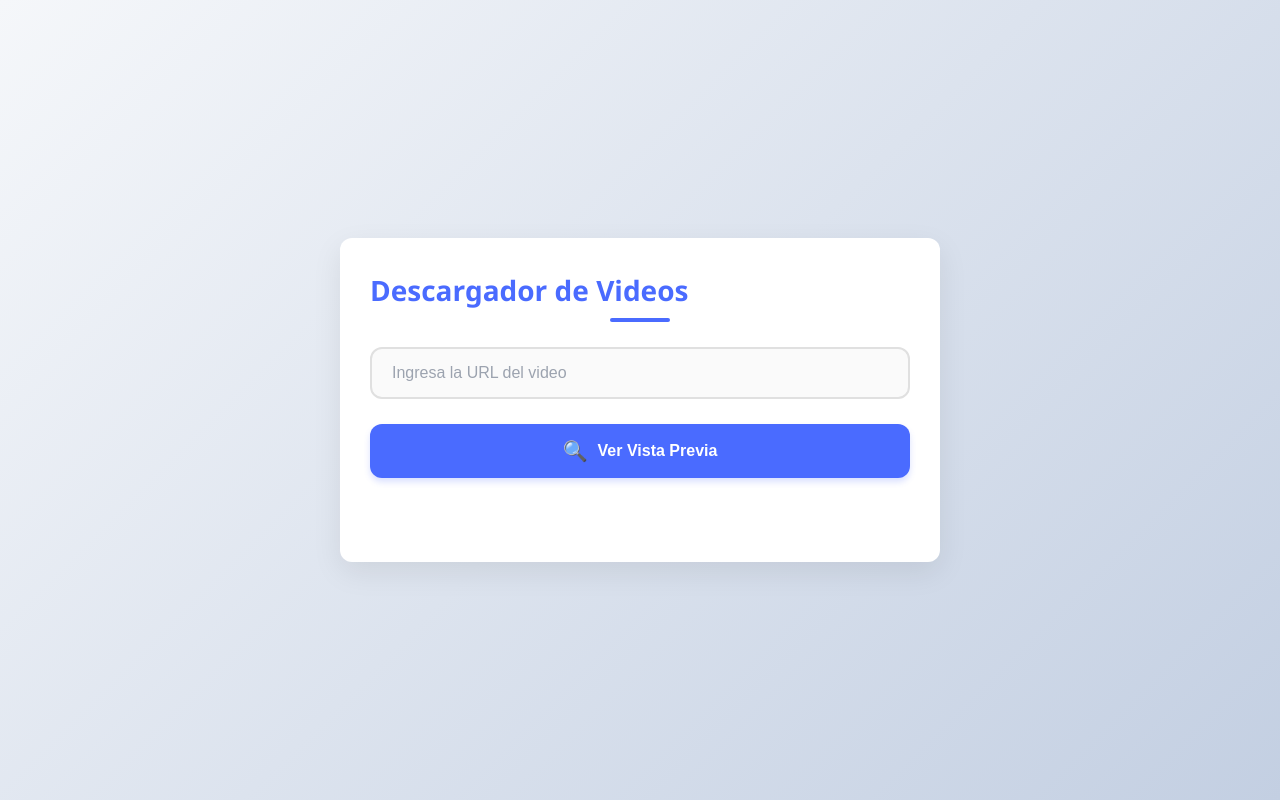
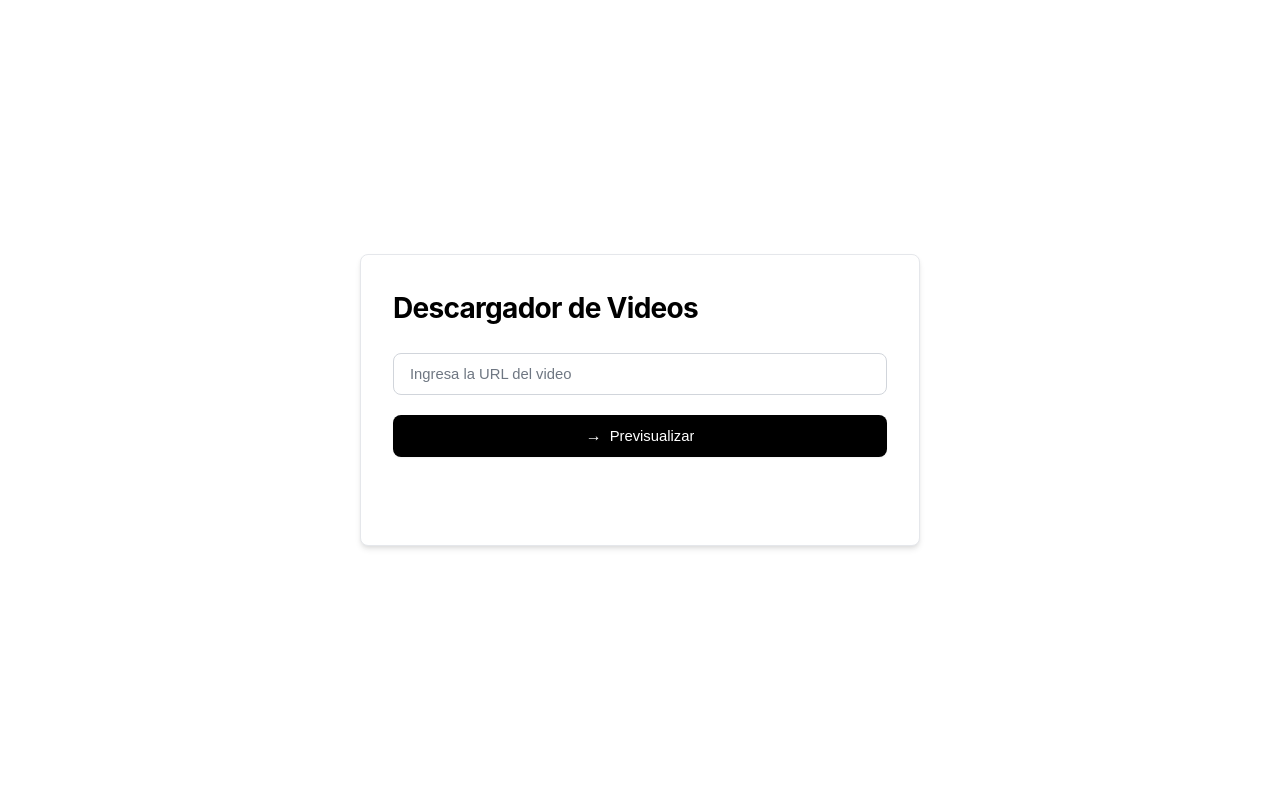
Before and after one commit to Tobias-Stani/python-mysql-docker, a Flask app: template app/youTube/templates/index.html in a window 1280 px wide. Run offline with Flask 3, Linux system fonts and the light colour scheme; the template is opened without the code that fills it, so the values that code supplies are empty.

Commit message:
Mejorado el template

```diff
--- a/app/youTube/templates/index.html
+++ b/app/youTube/templates/index.html
@@ -7,16 +7,23 @@
     <style>
         /* Colores y variables */
         :root {
-            --primary-color: #4a6bff;
-            --primary-dark: #3a59d9;
-            --secondary-color: #ff6b6b;
-            --success-color: #28c76f;
-            --bg-color: #f8f9fa;
-            --card-bg: #ffffff;
-            --text-color: #343a40;
-            --border-radius: 12px;
-            --shadow: 0 10px 30px rgba(0, 0, 0, 0.08);
-            --transition: all 0.3s ease;
+            --primary-color: #000000;
+            --primary-light: #333333;
+            --accent-color: #0070f3;
+            --success-color: #10b981;
+            --warning-color: #f59e0b;
+            --bg-color: #ffffff;
+            --gray-50: #f9fafb;
+            --gray-100: #f3f4f6;
+            --gray-200: #e5e7eb;
+            --gray-300: #d1d5db;
+            --gray-600: #4b5563;
+            --gray-800: #1f2937;
+            --border-radius: 8px;
+            --shadow-sm: 0 1px 2px rgba(0, 0, 0, 0.05);
+            --shadow: 0 4px 6px -1px rgba(0, 0, 0, 0.1), 0 2px 4px -1px rgba(0, 0, 0, 0.06);
+            --transition: all 0.2s cubic-bezier(0.4, 0, 0.2, 1);
+            --font: 'Inter', -apple-system, BlinkMacSystemFont, 'Segoe UI', Roboto, sans-serif;
         }
 
         /* Estilos generales */
@@ -27,82 +34,71 @@
         }
 
         body {
-            font-family: 'Segoe UI', Tahoma, Geneva, Verdana, sans-serif;
+            font-family: var(--font);
             background-color: var(--bg-color);
-            color: var(--text-color);
-            line-height: 1.6;
+            color: var(--primary-color);
+            line-height: 1.5;
             min-height: 100vh;
             display: flex;
             align-items: center;
             justify-content: center;
             padding: 20px;
-            background-image: linear-gradient(135deg, #f5f7fa 0%, #c3cfe2 100%);
         }
 
         /* Contenedor principal */
         .container {
-            background: var(--card-bg);
-            padding: 30px;
+            background: var(--bg-color);
+            padding: 2rem;
             border-radius: var(--border-radius);
             box-shadow: var(--shadow);
-            max-width: 600px;
+            max-width: 560px;
             width: 100%;
             margin: auto;
-            transition: var(--transition);
+            border: 1px solid var(--gray-200);
         }
 
         /* Encabezado */
         h1 {
-            font-size: 28px;
-            margin-bottom: 25px;
+            font-size: 1.75rem;
+            font-weight: 700;
+            margin-bottom: 1.5rem;
             color: var(--primary-color);
-            font-weight: 700;
-            position: relative;
-            padding-bottom: 10px;
-        }
-
-        h1:after {
-            content: '';
-            position: absolute;
-            bottom: 0;
-            left: 50%;
-            transform: translateX(-50%);
-            width: 60px;
-            height: 4px;
-            background: var(--primary-color);
-            border-radius: 2px;
+            letter-spacing: -0.025em;
         }
 
         h2 {
-            font-size: 22px;
-            margin: 20px 0;
-            color: var(--text-color);
+            font-size: 1.25rem;
+            margin-bottom: 1rem;
+            color: var(--primary-color);
+            font-weight: 600;
+            letter-spacing: -0.025em;
         }
 
         /* Formulario y entrada */
         .input-group {
             position: relative;
-            margin: 25px 0;
+            margin-bottom: 1.25rem;
         }
 
         input {
             width: 100%;
-            padding: 15px 20px;
-            border: 2px solid #e0e0e0;
+            padding: 0.75rem 1rem;
+            border: 1px solid var(--gray-300);
             border-radius: var(--border-radius);
-            font-size: 16px;
+            font-size: 0.925rem;
             transition: var(--transition);
-            background-color: rgba(250, 250, 250, 0.9);
+            background-color: var(--bg-color);
         }
 
         input:focus {
-            border-color: var(--primary-color);
+            border-color: var(--accent-color);
             outline: none;
-            box-shadow: 0 0 0 3px rgba(74, 107, 255, 0.2);
+            box-shadow: 0 0 0 2px rgba(0, 112, 243, 0.1);
         }
 
         input::placeholder {
-            color: #9ca3af;
+            color: var(--gray-600);
+            opacity: 0.8;
         }
 
         /* Botones */
@@ -110,70 +106,64 @@
             background-color: var(--primary-color);
             color: white;
             border: none;
-            padding: 15px 25px;
+            padding: 0.75rem 1rem;
             border-radius: var(--border-radius);
-            font-size: 16px;
-            font-weight: 600;
+            font-size: 0.925rem;
+            font-weight: 500;
             cursor: pointer;
             transition: var(--transition);
             width: 100%;
-            margin: 10px 0;
+            margin-bottom: 1rem;
             display: flex;
             align-items: center;
             justify-content: center;
-            box-shadow: 0 4px 6px rgba(74, 107, 255, 0.2);
+            box-shadow: var(--shadow-sm);
         }
 
         button:hover {
-            background-color: var(--primary-dark);
-            transform: translateY(-2px);
-            box-shadow: 0 6px 12px rgba(74, 107, 255, 0.3);
+            background-color: var(--primary-light);
+            transform: translateY(-1px);
         }
 
         button:active {
             transform: translateY(0);
-            box-shadow: 0 2px 4px rgba(74, 107, 255, 0.2);
         }
 
         /* Botones específicos */
         .btn-video {
             background-color: var(--success-color);
-            box-shadow: 0 4px 6px rgba(40, 199, 111, 0.2);
         }
 
         .btn-video:hover {
-            background-color: #20a15f;
-            box-shadow: 0 6px 12px rgba(40, 199, 111, 0.3);
+            background-color: #0da271;
         }
 
         .btn-audio {
-            background-color: var(--secondary-color);
-            box-shadow: 0 4px 6px rgba(255, 107, 107, 0.2);
+            background-color: var(--warning-color);
         }
 
         .btn-audio:hover {
-            background-color: #ff5252;
-            box-shadow: 0 6px 12px rgba(255, 107, 107, 0.3);
+            background-color: #e29209;
         }
 
         /* Iconos y estado */
         .button-icon {
-            margin-right: 10px;
-            font-size: 20px;
+            margin-right: 0.5rem;
+            font-size: 1rem;
         }
 
         #status {
-            margin: 15px 0;
-            padding: 10px;
-            font-size: 16px;
-            color: #4b5563;
-            min-height: 24px;
+            margin: 1rem 0;
+            padding: 0.5rem;
+            font-size: 0.925rem;
+            color: var(--gray-600);
+            min-height: 1.5rem;
             text-align: center;
-            font-weight: 500;
+            font-weight: 400;
         }
 
         .status-loading {
-            color: var(--primary-color) !important;
+            color: var(--accent-color) !important;
         }
 
         .status-ready {
@@ -269,8 +257,51 @@
             }
 
             iframe {
-                height: 240px;
+                height: 220px;
             }
+        }
+
+        /* Estados de procesamiento */
+        .hover-indicator {
+            position: relative;
+            overflow: hidden;
+        }
+
+        .hover-indicator::after {
+            content: '';
+            position: absolute;
+            bottom: 0;
+            left: 0;
+            width: 0;
+            height: 2px;
+            background-color: currentColor;
+            transition: width 0.3s ease;
+        }
+
+        button:hover .hover-indicator::after {
+            width: 100%;
+        }
+
+        /* Efecto de brillo al cargar */
+        @keyframes shimmer {
+            0% {
+                background-position: -468px 0;
+            }
+            100% {
+                background-position: 468px 0;
+            }
+        }
+
+        .shimmer {
+            background: linear-gradient(
+                to right,
+                rgba(255, 255, 255, 0) 0%,
+                rgba(255, 255, 255, 0.5) 50%,
+                rgba(255, 255, 255, 0) 100%
+            );
+            background-size: 468px 44px;
+            background-repeat: no-repeat;
+            animation: shimmer 1.5s infinite linear;
         }
     </style>
 </head>
@@ -281,24 +312,24 @@
             <input type="text" id="videoUrl" placeholder="Ingresa la URL del video">
         </div>
         <button onclick="getPreview()">
-            <span class="button-icon">🔍</span>Ver Vista Previa
+            <span class="button-icon">→</span><span class="hover-indicator">Previsualizar</span>
         </button>
 
         <div id="preview" class="hidden fade-in">
             <h2>Vista Previa</h2>
-            <iframe id="videoFrame" frameborder="0" allowfullscreen></iframe>
+            <iframe id="videoFrame" allowfullscreen></iframe>
             <div class="action-buttons">
                 <button onclick="getDownloadLink('video')" class="btn-video">
-                    <span class="button-icon">🎬</span>Descargar Video
+                    <span class="button-icon">▼</span>Descargar Video
                 </button>
                 <button onclick="getDownloadLink('audio')" class="btn-audio">
-                    <span class="button-icon">🎵</span>Descargar Audio
+                    <span class="button-icon">♪</span>Descargar Audio
                 </button>
             </div>
         </div>
 
         <p id="status"></p>
-        <a id="downloadLink" class="hidden fade-in" target="_blank">📥 Descargar Archivo</a>
+        <a id="downloadLink" class="hidden fade-in" target="_blank">Descargar Archivo</a>
     </div>
 
     <script>
@@ -314,21 +345,21 @@
             status.textContent = "";
             status.className = "";
 
-            let videoId, embedUrl;
+            // Detectar plataforma
             if (url.includes("youtube.com") || url.includes("youtu.be")) {
-                videoId = url.split("v=")[1]?.split("&")[0] || url.split("/").pop();
-                embedUrl = `https://www.youtube.com/embed/${videoId}`;
+                let videoId = url.split("v=")[1]?.split("&")[0] || url.split("/").pop();
+                videoFrame.src = `https://www.youtube.com/embed/${videoId}`;
+                previewDiv.classList.remove("hidden");
+            } else if (url.includes("instagram.com")) {
+                videoFrame.src = `https://www.instagram.com/p/${url.split("/p/")[1]?.split("/")[0]}/embed`;
+                previewDiv.classList.remove("hidden");
             } else if (url.includes("twitter.com") || url.includes("x.com")) {
-                embedUrl = `https://publish.twitter.com/oembed?url=${url}`;
-            } else if (url.includes("instagram.com")) {
-                embedUrl = `https://www.instagram.com/p/${url.split("/p/")[1]?.split("/")[0]}/embed/`;
+                alert("Previsualización no disponible para Twitter/X. Puedes proceder con la descarga.");
+                previewDiv.classList.add("hidden");
             } else {
-                alert("Solo se admiten enlaces de YouTube, X (Twitter) e Instagram.");
-                return;
+                alert("Plataforma no soportada. Ingresa un enlace de YouTube, Instagram o X/Twitter.");
+                previewDiv.classList.add("hidden");
             }
-
-            videoFrame.src = embedUrl;
-            previewDiv.classList.remove("hidden");
         }
 
         function getDownloadLink(option) {
@@ -341,47 +372,36 @@
                 return;
             }
 
-            let platform;
-            if (url.includes("youtube.com") || url.includes("youtu.be")) {
-                platform = "youtube";
-            } else if (url.includes("twitter.com") || url.includes("x.com")) {
-                platform = "twitter";
-            } else if (url.includes("instagram.com")) {
-                platform = "instagram";
-            } else {
-                alert("Formato no soportado.");
-                return;
-            }
-
-            status.textContent = "Obteniendo enlace de descarga...";
+            status.textContent = "Procesando...";
             status.className = "status-loading pulse";
             downloadLink.classList.add("hidden");
 
             fetch("/get_download_link", {
                 method: "POST",
                 headers: { "Content-Type": "application/json" },
-                body: JSON.stringify({ url: url, platform: platform, option: option })
+                body: JSON.stringify({ url: url, option: option })
             })
             .then(response => response.json())
             .then(data => {
                 if (data.success) {
-                    status.textContent = "¡Enlace de descarga listo!";
+                    status.textContent = "Listo para descargar";
                     status.className = "status-ready";
                     downloadLink.href = data.url;
-                    downloadLink.textContent = "📥 Descargar " + data.filename;
+                    downloadLink.textContent = "📁 " + data.filename;
                     downloadLink.classList.remove("hidden");
                 } else {
-                    status.textContent = "Error al obtener el enlace.";
+                    status.textContent = "No se pudo procesar el video";
                     status.className = "status-error";
                     downloadLink.classList.add("hidden");
                 }
             })
             .catch(() => {
-                status.textContent = "Error en la solicitud.";
+                status.textContent = "Error en la solicitud";
                 status.className = "status-error";
                 downloadLink.classList.add("hidden");
             });
         }
     </script>
+
 </body>
 </html>
```
Also changed, not shown: other parts of app/youTube/templates/index.html (+22 -24 lines).
